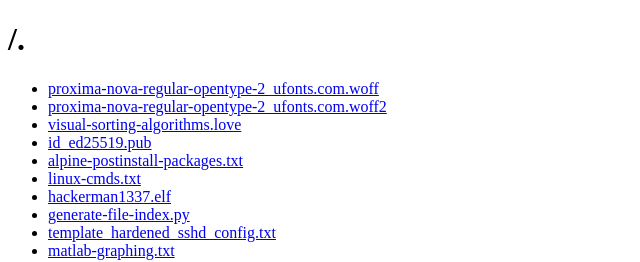
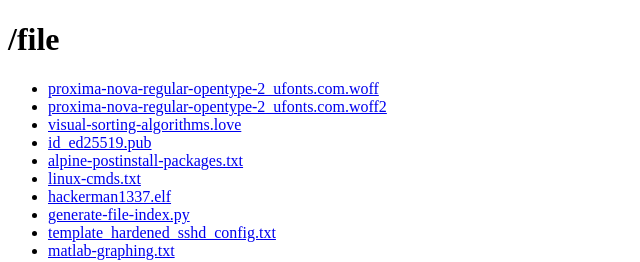
Before and after one commit to The0zymandias/Website, a plain HTML site: page file/index.html in a window 1280 px wide. Shown: the full height of the page, 0-640 px from the left. Drawn offline with Linux system fonts and the light colour scheme.

Commit message:
updated file listing name in html

```diff
--- a/file/index.html
+++ b/file/index.html
@@ -1,10 +1,10 @@
 <!DOCTYPE html>
 <html>
     <head>
-        <title>. @ Teague W. Burkey</title>
+        <title>file @ Teague W. Burkey</title>
     </head>
     <body>
-        <h1>/.</h1>
+        <h1>/file</h1>
         <ul><li><a href="proxima-nova-regular-opentype-2_ufonts.com.woff">proxima-nova-regular-opentype-2_ufonts.com.woff</a></li><li><a href="proxima-nova-regular-opentype-2_ufonts.com.woff2">proxima-nova-regular-opentype-2_ufonts.com.woff2</a></li><li><a href="visual-sorting-algorithms.love">visual-sorting-algorithms.love</a></li><li><a href="id_ed25519.pub">id_ed25519.pub</a></li><li><a href="alpine-postinstall-packages.txt">alpine-postinstall-packages.txt</a></li><li><a href="linux-cmds.txt">linux-cmds.txt</a></li><li><a href="hackerman1337.elf">hackerman1337.elf</a></li><li><a href="generate-file-index.py">generate-file-index.py</a></li><li><a href="template_hardened_sshd_config.txt">template_hardened_sshd_config.txt</a></li><li><a href="matlab-graphing.txt">matlab-graphing.txt</a></li></ul>
         </body>
 </html>
```
